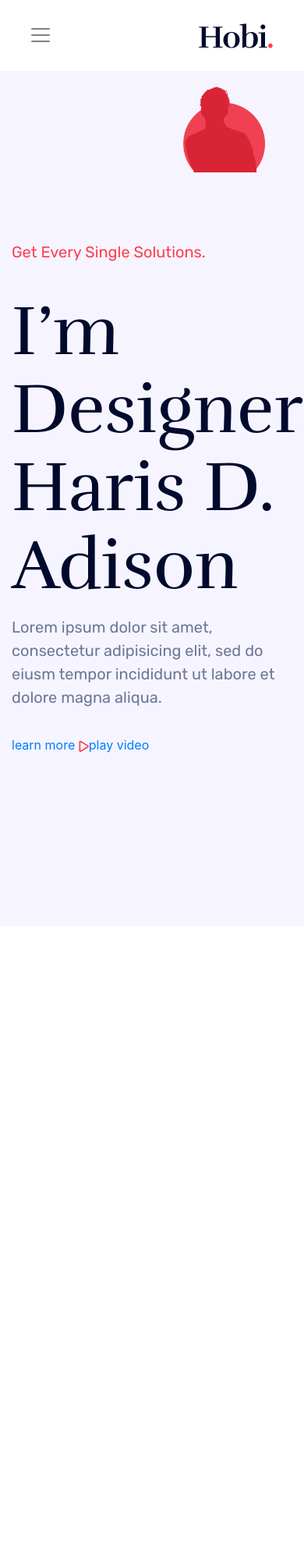
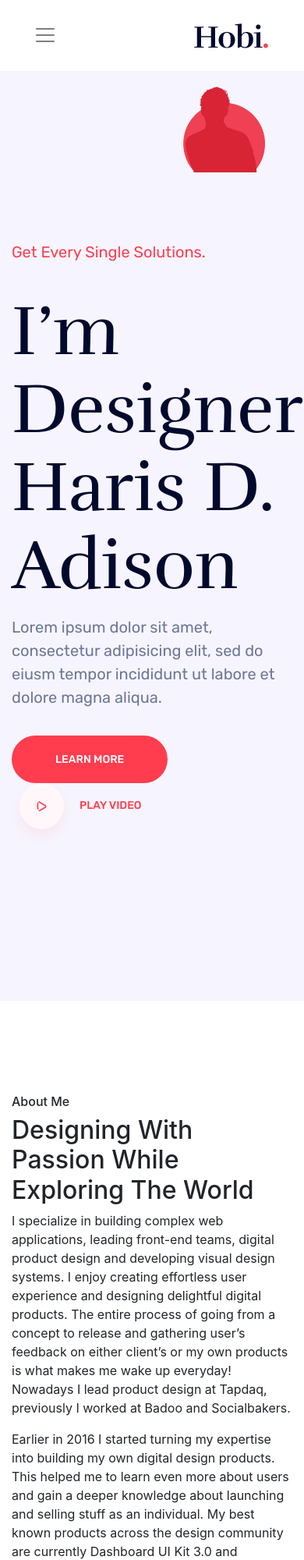
Before and after one commit to bpinazmul18/hobi, a website: page src/index.html in a window 390 px wide. Shown: the top 2000 px of the page at 78% size. Before the commit the page ends 1187 px from the top, so only its background shows below. Drawn offline with Linux system fonts and the light colour scheme.

Commit message:
markup about section

```diff
--- a/gulpfile.js
+++ b/gulpfile.js
@@ -6,7 +6,7 @@ const browserSync = require("browser-sync").create();
 function sassCompiler() {
     return gulp
         .src("src/scss/**/*.scss")
-        .pipe(scss())
+        .pipe(scss().on('error', scss.logError))
         .pipe(gulp.dest("src/css/"))
         .pipe(browserSync.stream())
 }
--- a/src/index.html
+++ b/src/index.html
@@ -23,7 +23,8 @@
 <body>
 <!--HEADER-SECTION-START-->
 <header class="header-section">
-    <div class="navbar-wrapper">
+    <div class="container">
+        <div class="col-md-12">
             <nav class="navbar navbar-expand-lg">
                 <button class="navbar-toggler navbar-light" type="button" data-toggle="collapse" data-target="#navbarTogglerDemo03" aria-controls="navbarTogglerDemo03" aria-expanded="false" aria-label="Toggle navigation">
                     <span class="navbar-toggler-icon"></span>
@@ -50,31 +51,53 @@
                 </div>
             </nav>
         </div>
+    </div>
 </header>
 <!-- BANNER-SECTION -->
 <section class="banner-section">
     <div class="container">
         <div class="row">
-            <div class="col-lg-7">
+            <div class="col-md-7">
                 <div class="banner-text-box">
                     <h5>Get Every Single Solutions.</h5>
                     <h1>I’m Designer Haris D. Adison</h1>
                     <p>Lorem ipsum dolor sit amet, consectetur adipisicing elit, sed do eiusm  tempor incididunt ut labore et dolore magna aliqua.</p>
                     <div class="banner-text-btn">
                         <a class="learn-more-btn" role="button">learn more</a>
-                        <a class="play-btn" role="button"><img src="img/play-btn.png" alt="">play video</a>
+                        <a class="play-btn" role="button"><img class="play-icon" src="img/play-btn.png" alt="">play video</a>
                     </div>
                 </div>
-            </div>
-            <div class="col-lg-5">
-<!--                <div class="banner-img-wrapper">-->
-<!--                    <img src="img/banner-img1.png" alt="">-->
-<!--                </div>-->
             </div>
         </div>
     </div>
     <div class="banner-right-img">
         <img src="img/banner-img1.png" alt="">
+    </div>
+</section>
+<!-- ABOUT-SECTION -->
+<section class="about-section">
+    <div class="container">
+        <div class="row">
+            <div class="col-md-6">
+                <div class="about-left-content-wrapper">
+                    <h6>About Me</h6>
+                    <h2>Designing With Passion While Exploring The World</h2>
+                </div>
+            </div>
+            <div class="col-md-6">
+                <div class="about-right-content-wrapper">
+                    <p>I specialize in building complex web applications, leading front-end teams, digital product design and developing visual design systems. I enjoy creating effortless user experience and designing delightful digital products. The entire process of going from a concept to release and gathering user’s feedback on either client’s or my own products is what makes me wake up everyday! Nowadays I lead product design at Tapdaq,
+                        previously I worked at Badoo and Socialbakers. </p>
+                    <p>Earlier in 2016 I started turning my expertise into building my own digital design products. This helped me to learn even more about users and gain a deeper knowledge about launching and selling stuff as an individual. My best known products across the design community are currently Dashboard UI Kit 3.0 and Dashboard UI Kit totalling
+                        over 4000 sold copies. </p>
+                    <div class="about-btn-wrapper">
+                        <a href="#" role="button">Download cv</a>
+                        <a href="#" role="button">Design process</a>
+                    </div>
+                </div>
+            </div>
+            <hr>
+        </div>
     </div>
 </section>
     <script src="js/vendors/jquery-3.5.1.min.js"></script>
--- a/src/scss/_variables.scss
+++ b/src/scss/_variables.scss
@@ -24,10 +24,12 @@ $btn-secondary-text-color: #79819e;
 $btn-font-size: 14px;
 $btn-border-radius: 32px;
 $btn-primary-bg-color: $navbar-primary-text-active-color;
+$btn-outline-text-color: $btn-primary-bg-color;
 $btn-secondary-bg-color: $btn-secondary-text-color;
 $btn-font-family: $navbar-primary-font;
 $btn-font-weight: $navbar-primary-font-weight-medium;
 $toggle-btn-bg-color: #fff7fa;
+$play-btn-bg-color: $toggle-btn-bg-color;
 
 //HEADING COLOR
 $heading-one-color: #000a2d;
--- a/src/scss/mixins/_button.scss
+++ b/src/scss/mixins/_button.scss
@@ -14,6 +14,8 @@
   font-size: $btn-font-size;
   color: $btn-primary-text-color;
   border-radius: $btn-border-radius;
+  text-decoration: none;
+  display: inline-block;
 }
 
 @mixin btn-primary {
--- a/src/scss/modules/_banner.scss
+++ b/src/scss/modules/_banner.scss
@@ -47,10 +47,32 @@
       color: $para-color;
       margin-bottom: 34px;
     }
-    .banner-text-box {
+    .banner-text-btn {
       .learn-more-btn {
         @include btn;
-        color: red;
+        text-transform: uppercase;
+        transition: 0.3s;
+        background: $btn-primary-bg-color;
+        padding: 20px 56px;
+        margin-right: 10px;
+        &:hover {
+          @include btn-hover;
+        }
+      }
+      .play-btn {
+        @include btn;
+        text-transform: uppercase;
+        transition: 0.3s;
+        margin-left: 10px;
+        color: $btn-outline-text-color;
+        & .play-icon {
+          border-radius: 50%;
+          background: $play-btn-bg-color;
+          padding: 22px;
+          box-shadow: 0px 8px 16px 0px rgba(255, 194, 200, 0.3);
+          display: inline-block;
+          margin-right: 20px;
+        }
       }
     }
   }
--- /dev/null
+++ b/src/scss/partials/_about.scss
@@ -0,0 +1,5 @@
+@import "../variables";
+.about-section {
+  padding: 120px 0;
+  background: $primary-bg-color;
+}
--- a/src/scss/partials/_header.scss
+++ b/src/scss/partials/_header.scss
@@ -1,13 +1,10 @@
 @import "../variables";
 .header-section {
   background: $primary-header-bg-color;
-
-  .navbar-wrapper {
-    max-width: 1530px;
-    margin: 0 auto;
-
   .navbar {
     padding: 24px;
+    padding-left: 0;
+    padding-right: 0;
     .navbar-nav {
       .nav-item {
       }
@@ -70,4 +67,3 @@
     }
   }
 }
-}
--- a/src/scss/partials/_partials.scss
+++ b/src/scss/partials/_partials.scss
@@ -1,2 +1,3 @@
 @import "header";
+@import "about";
 @import "footer";
```
Also changed, not shown: src/css/main.css, 1 other file. Lines whose indentation alone changed are shown as unchanged.
